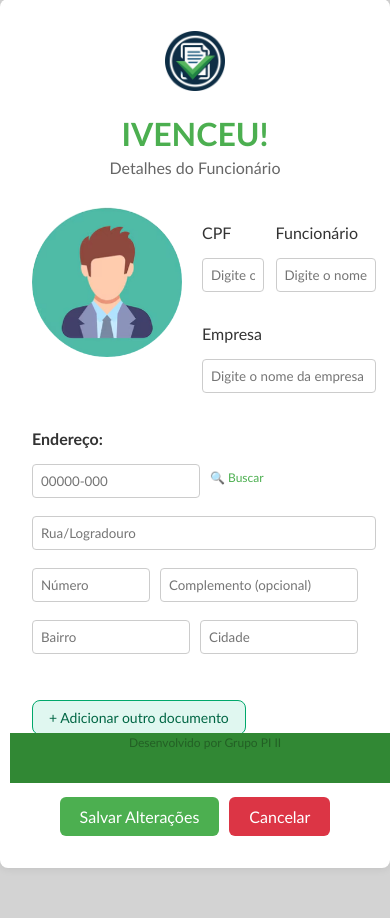
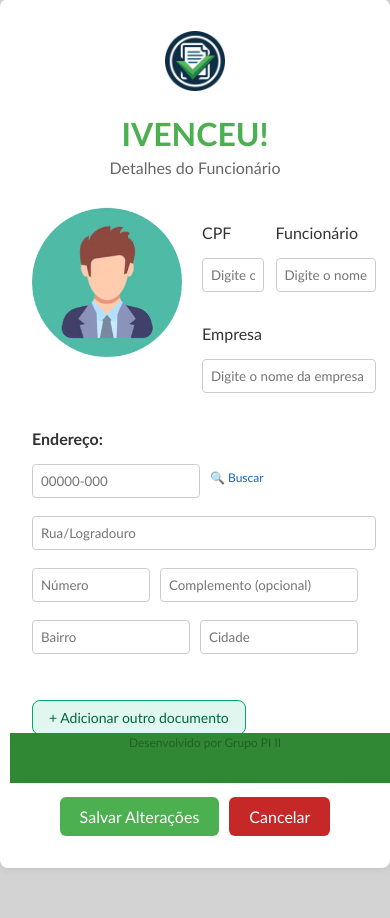
Before and after one commit to DanielePerse/univesp-project, a Flask app: page /detalhes/1 in a window 390 px wide. Shown: the part 51-969 px from the top of the page. Run offline with Flask 3, Linux system fonts and the light colour scheme.

Commit message:
feat: acessibilidade_contraste e responsividade

```diff
--- a/app/static/css/style.css
+++ b/app/static/css/style.css
@@ -113,6 +113,16 @@
     background-color: #1B5E20;
 }
 .button-table { font-size: 14px; }
+
+/* Botão de perigo (Cancelar) com contraste AA */
+.button-danger {
+    background-color: #C62828 !important; /* vermelho AA */
+    color: #fff !important;
+}
+.button-danger:hover,
+.button-danger:focus-visible {
+    background-color: #B71C1C !important;
+}
 
 /* Links com melhor contraste e hover visível */
 .form-container a {
--- a/app/templates/cadastro.html
+++ b/app/templates/cadastro.html
@@ -20,7 +20,7 @@
         <label for="cpf"><strong>CPF</strong></label>
         <input type="text" id="cpf" required placeholder="000.000.000-00" class="input_register" inputmode="numeric" aria-describedby="cpf-status" autocomplete="off" />
         <div style="margin-top: 5px;">
-          <a href="#" id="verificar-cpf-link" role="button" tabindex="0" aria-controls="cpf-status" style="color: #4CAF50; text-decoration: none; font-size: 12px; font-weight: 500;">
+          <a href="#" id="verificar-cpf-link" role="button" tabindex="0" aria-controls="cpf-status" style="text-decoration: none; font-size: 12px; font-weight: 500;">
             🔍 Verificar se CPF já está cadastrado
           </a>
           <div id="cpf-status" role="status" aria-live="polite" style="margin-top: 5px; font-size: 12px; font-weight: 500; display: none;"></div>
@@ -43,7 +43,7 @@
 
         <div style="display: flex; gap: 10px; margin-bottom: 10px; align-items: center;">
           <input type="text" id="zip_code" placeholder="00000-000" class="input_register" maxlength="9" inputmode="numeric" autocomplete="postal-code" aria-describedby="cep-status" />
-          <a href="#" id="buscar-cep-btn" role="button" tabindex="0" aria-controls="street neighborhood city cep-status" style="color: #4CAF50; text-decoration: none; font-size: 12px; font-weight: 500;">
+          <a href="#" id="buscar-cep-btn" role="button" tabindex="0" aria-controls="street neighborhood city cep-status" style="text-decoration: none; font-size: 12px; font-weight: 500;">
             🔍 Buscar
           </a>
           <div id="cep-status" role="status" aria-live="polite" style="font-size: 12px; font-weight: 500; display: none;"></div>
--- a/app/templates/detalhes.html
+++ b/app/templates/detalhes.html
@@ -43,7 +43,7 @@
 
         <div style="display: flex; gap: 10px; margin-bottom: 10px; align-items: center;">
           <input type="text" id="zip_code" placeholder="00000-000" class="input_register" style="width: 150px;" maxlength="9" inputmode="numeric" autocomplete="postal-code" aria-describedby="cep-status" />
-          <a href="#" id="buscar-cep-btn" role="button" tabindex="0" aria-controls="street number complement neighborhood city cep-status" style="color: #4CAF50; text-decoration: none; font-size: 12px; font-weight: 500;">
+          <a href="#" id="buscar-cep-btn" role="button" tabindex="0" aria-controls="street number complement neighborhood city cep-status" style="text-decoration: none; font-size: 12px; font-weight: 500;">
             🔍 Buscar
           </a>
           <div id="cep-status" role="status" aria-live="polite" style="font-size: 12px; font-weight: 500; display: none;"></div>
@@ -70,7 +70,7 @@
 
       <div class="form-actions" style="margin-top: 30px;">
         <button type="submit" class="button_form">Salvar Alterações</button>
-        <button type="button" class="button_form" style="background: #dc3545;" onclick="voltarParaConsulta()">Cancelar</button>
+        <button type="button" class="button_form button-danger" onclick="voltarParaConsulta()">Cancelar</button>
       </div>
     </form>
   </div>
--- a/app/templates/login.html
+++ b/app/templates/login.html
@@ -33,7 +33,7 @@
 
     <div class="form-actions" style="margin-top: 20px; text-align: center;">
       <p style="color: #666; font-size: 14px; margin: 0; display: inline;">Ainda não tem cadastro? </p>
-      <a href="/cadastro_usuario" style="color: #1565C0; text-decoration: none;" aria-label="Ir para a página de cadastro de usuário">clique aqui</a>
+      <a href="/cadastro_usuario" aria-label="Ir para a página de cadastro de usuário">clique aqui</a>
     </div>
   </div>
   </main>
```
